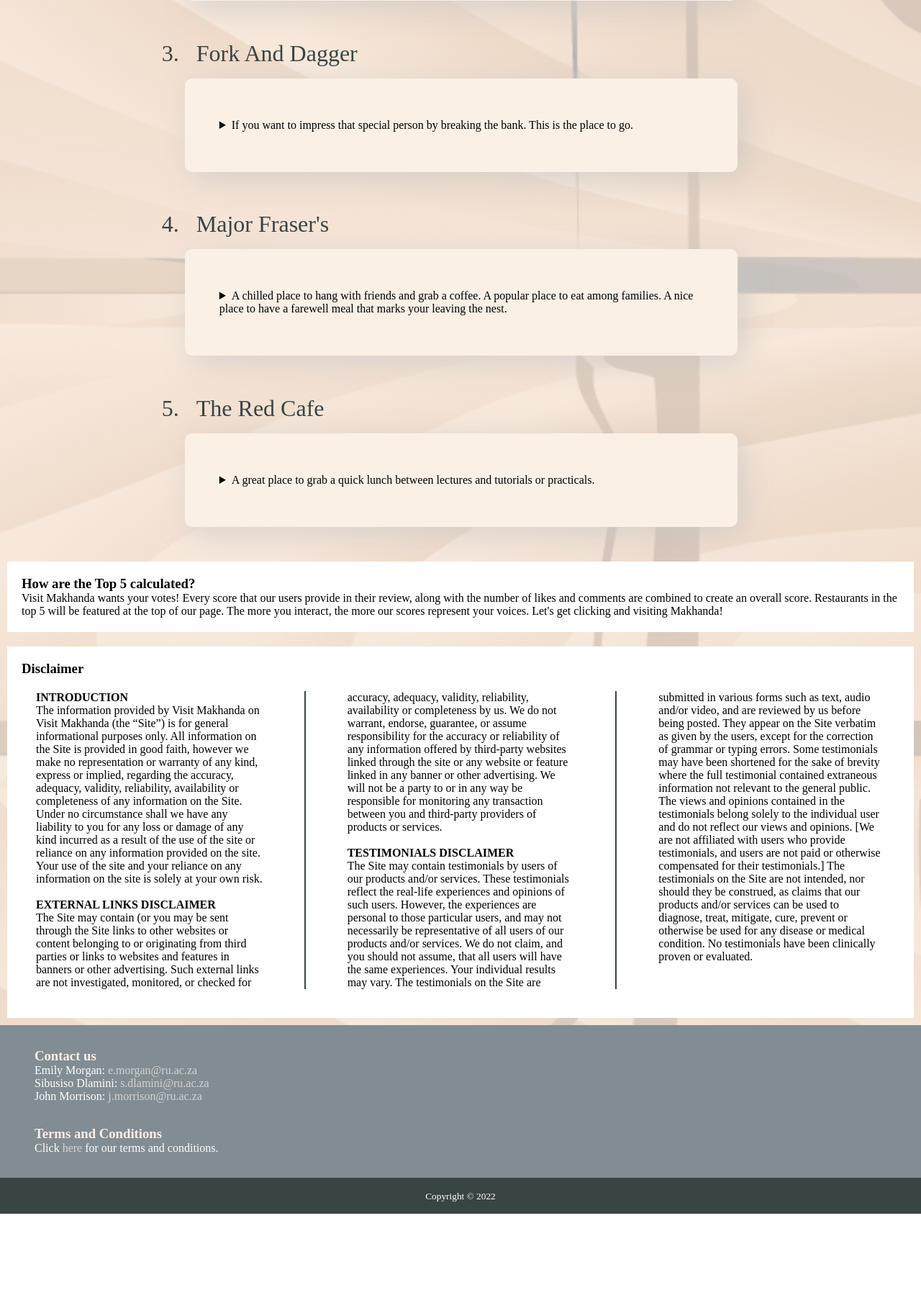
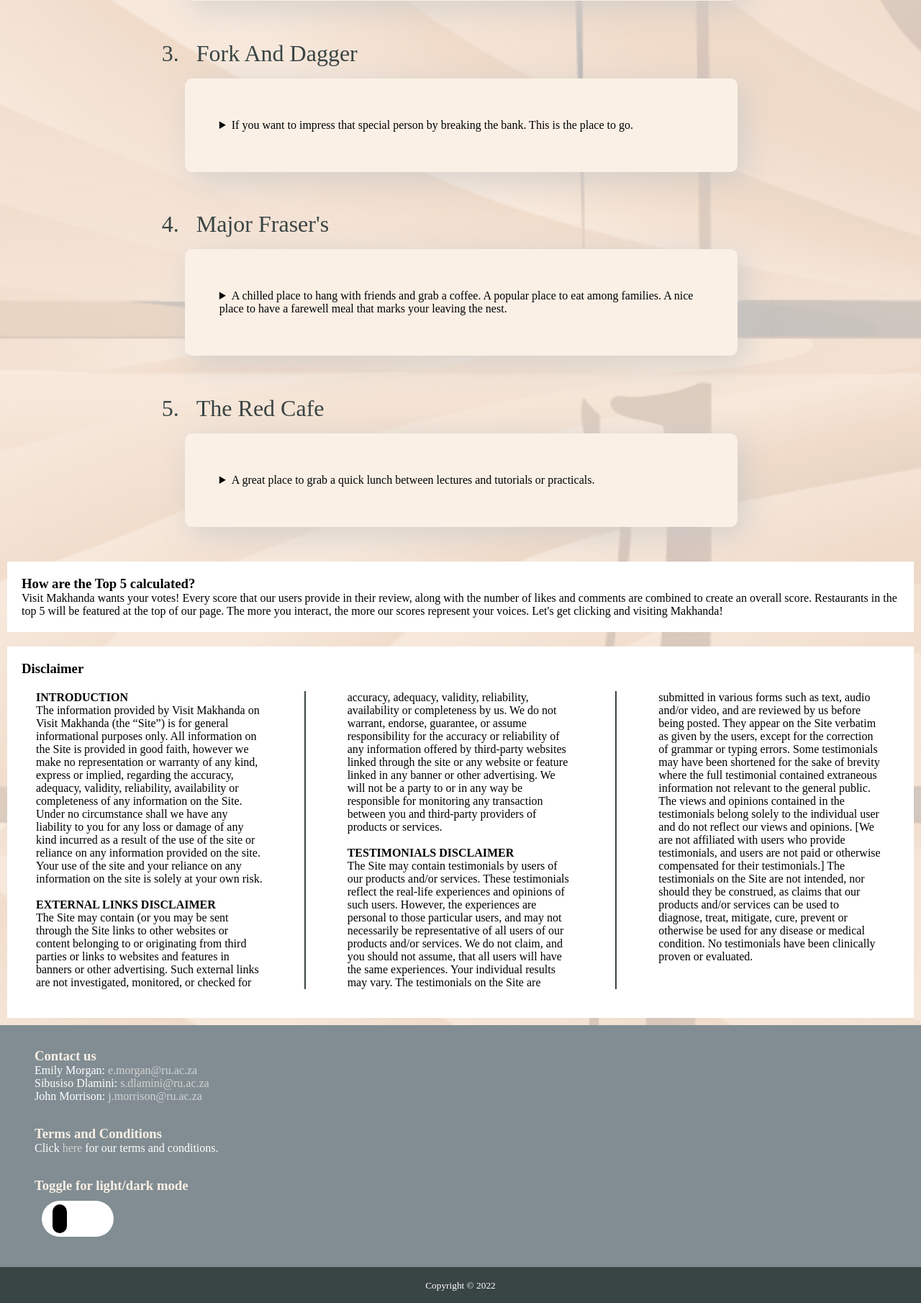
Before and after one commit to Sbu-05-exe/CSC301, a PHP site: page /Restaurant.html in a window 1280 px wide. Shown: the part 874-2684 px from the top of the page at 72% size. Before the commit the page ends 2560 px from the top, so only its background shows below. Run offline with PHP 8.4, Linux system fonts and the light colour scheme.

Commit message:
Dark mode

```diff
--- a/Restaurant.html
+++ b/Restaurant.html
@@ -52,7 +52,7 @@
 	        <ol>
 
 	                <li>The Rat and Parrot</li>
-	                <details>
+	                <details class="grey_subsection">
 	                	<summary>
 	                    A great place to eat out with friends and celebrate finishing big tests or assignments.
 	                    Awesome food, and great atmosphere.
@@ -84,7 +84,7 @@
 	                </details>
 
 	                <li>Gino's</li>
-	                <details open>
+	                <details class="grey_subsection"open>
 	                	<summary>
 	                    Best place to get pizza in town. Just be wary of long wait times during peak hours.
 	                    </summary>
@@ -108,7 +108,7 @@
 						</table>
 	                </details>
 	                <li>Fork And Dagger</li>
-	                <details>
+	                <details class="grey_subsection">
 	                	<summary>
 	                    If you want to impress that special person by breaking the bank. This is the place to go.
 	                    </summary>
@@ -139,7 +139,7 @@
 	                </details>
 
 	                <li>Major Fraser's</li>
-	                <details>
+	                <details class="grey_subsection">
 	                	<summary>
 	                    A chilled place to hang with friends and grab a coffee. A popular place to eat among families.
 	                    A nice place to have a farewell meal that marks your leaving the nest.
@@ -168,7 +168,7 @@
 	                </details>
 
 	                <li>The Red Cafe</li>
-	                <details>
+	                <details class="grey_subsection">
 	                	<summary>
 	                    A great place to grab a quick lunch between lectures and tutorials or practicals.
 	                    </summary>
@@ -201,16 +201,16 @@
 						</table>
 	                </details>
 	        </ol>
-			<div id="notes">
+			<div class="grey_subsection notes">
 				<h3>How are the Top 5 calculated?</h3>
 				<p>
 				Visit Makhanda wants your votes! Every score that our users provide in their review, along with the number of likes and comments are combined to create an overall score.
 				Restaurants in the top 5 will be featured at the top of our page. The more you interact, the more our scores represent your voices. Let's get clicking and visiting Makhanda!
 				</p>
 			</div>
-			<div id="notes">
+			<div class="grey_subsection notes">
 				<h3>Disclaimer</h3>
-				<div class="disclaimer">
+				<div class="disclaimer grey_subsection">
 					<h4>INTRODUCTION</h4>
 					The information provided by Visit Makhanda on Visit Makhanda (the “Site”) is for general informational purposes only. All information on the Site is provided in good faith, however we make no representation or warranty of any kind, express or implied, regarding the accuracy, adequacy, validity, reliability, availability or completeness of any information on the Site.
 					Under no circumstance shall we have any liability to you for any loss or damage of any kind incurred as a result of the use of the site or reliance on any information provided on the site. Your use of the site and your reliance on any information on the site is solely at your own risk.
@@ -243,6 +243,13 @@
 			<h3>Terms and Conditions</h3>
 			<p>Click <a href="terms_and_conds.txt">here</a> for our terms and conditions.</p>
 			</section>
+			<section class="toggle">
+				<h3>Toggle for light/dark mode</h3>
+				<label class="toggle_bar round">
+					<input type="checkbox">
+					<span class="slider round"></span>
+				</label>
+			</section>
 		</div>
 
 		<p class="copy-symbol">
--- a/main.js
+++ b/main.js
@@ -116,13 +116,39 @@ function fade() {
 	console.log("I'm here");
 	if (slide_opacity < 1) {
 		slide_opacity = slide_opacity + 0.05;
-		console.log(slide_opacity);
 		document.getElementsByClassName("slide")[slideIndex-1].getElementsByTagName("img")[0].style.opacity = slide_opacity;
 	}
 	else {
 		clearInterval(slides_interval);
 	}
 }
+
+//Toggle to dark mode
+
+var dark_mode_check = document.getElementsByClassName("toggle_bar")[0].getElementsByTagName("input")[0];
+var is_dark = false;
+const original_back = document.body.id;
+console.log(original_back);
+dark_mode_check.addEventListener('click', toggleMode);
+const grey_subsection = document.querySelectorAll('.grey_subsection');
+
+function toggleMode() {
+	grey_subsection.forEach(e => {
+		console.log(e);
+		e.classList.toggle('dark_grey_mode');
+	});
+	if (is_dark) {
+		document.body.id = original_back;
+		console.log(original_back);
+		is_dark = false;
+	}
+	else {
+		document.body.id = 'dark_mode';
+		console.log(original_back);
+		is_dark = true;
+	}
+}
+
 
 //Data validation
 
--- a/style.css
+++ b/style.css
@@ -406,7 +406,7 @@ nav .menu li a:hover {
 
 /* Styling authors notes - multicolumn layout (like newspaper) */
 
-#notes {
+.notes {
     padding: 20px;
     background-color: white;
     margin: 10px;
@@ -497,10 +497,11 @@ details summary {
 
 
 /* Styling background for each page */
-
+/*
 #body_index {
     background-color: white;
 }
+*/
 
 #body_index main {
     padding-top:  9rem;
@@ -658,6 +659,57 @@ footer h3 {
     padding-right: 10vw;
 }
 
+/*Styling for toggle bar for light and dark mode - heavily inspired by W3Schools */
+
+.toggle_bar {
+	position: relative;
+	display: inline-block;
+	width: 100px;
+	height: 50px;
+	background-color: white;
+	margin: 10px;
+}
+
+.toggle_bar input {
+	/* Get tick to disappear */
+	opacity: 0;
+	width: 0;
+	height: 0;
+}
+
+.slider {
+	position: absolute;
+	top: 5px;
+	left: 15px;
+	right: 0;
+	bottom: 0;
+	width: 20px;
+	height: 40px;
+	background-color: black;
+}
+
+input:checked + .slider {
+	left: 65px;
+}
+
+input:checked + .toggle_bar {
+	background-color: black;
+}
+
+.round {
+	border-radius: 30px;
+}
+
+
+#dark_mode {
+	background-color: black;
+	color: white;
+}
+
+.grey_subsection.dark_grey_mode {
+	background-color: grey;
+}
+
 /*mobile and table device width is usually between 320px and 850px so the
 following styles will only be applied if a device is greater than 850px in other words
 this is styling for the normal version of the website*/
```
Also changed, not shown: About.html (+8 -0 lines), Attractions.html (+14 -6 lines), index.html (+7 -0 lines).
